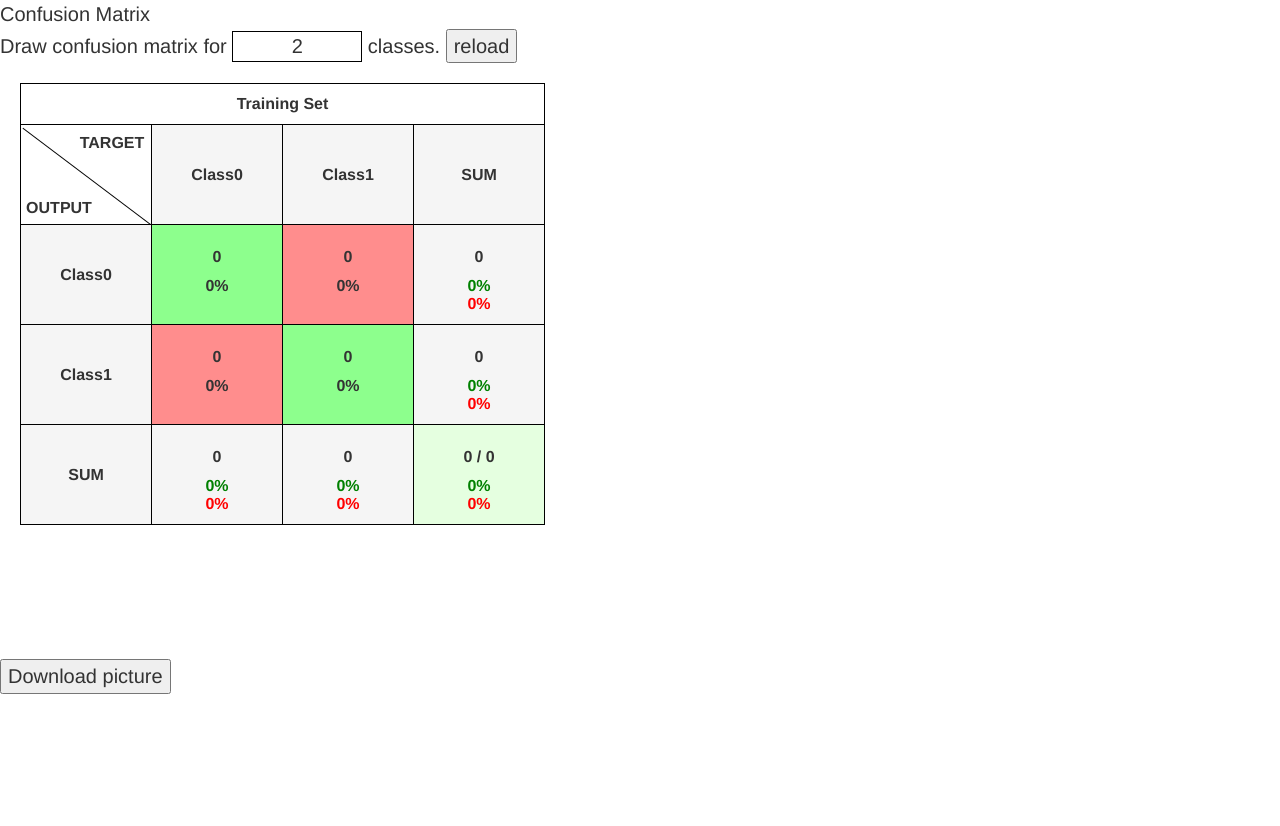
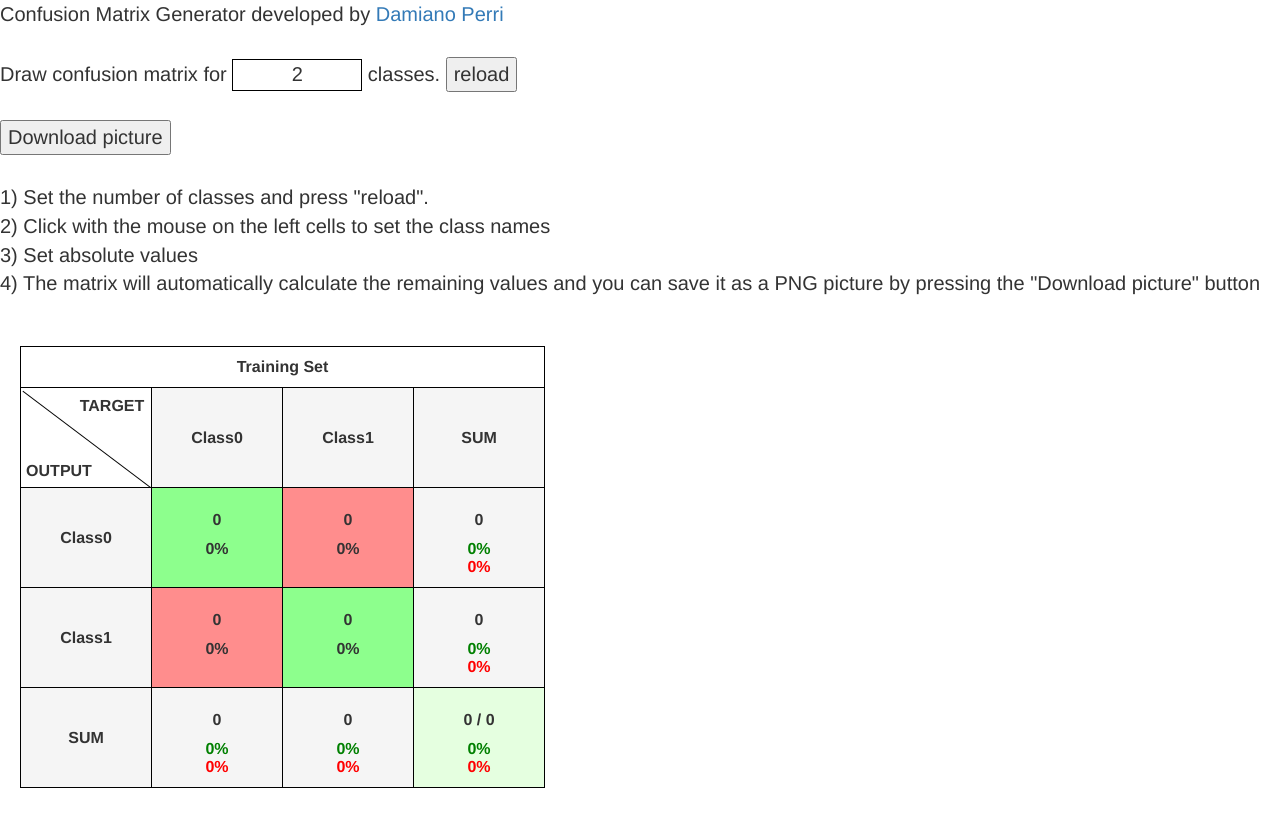
Before and after one commit to DamianoP/confusionMatrixGenerator, a plain HTML site: page index.html in a window 1280 px wide. Before the commit the page ends 800 px from the top, so only its background shows below. Drawn offline with Linux system fonts and the light colour scheme.

Commit message:
Update index.html

```diff
--- a/index.html
+++ b/index.html
@@ -8,13 +8,21 @@
 </head>
 <body>
 <div class="main">
-    Confusion Matrix
-    <br>
+    Confusion Matrix Generator developed by <a href="https://www.damianoperri.it/">Damiano Perri</a>
+    <br><br>
     Draw confusion matrix for
     <input type="text" id="numberOfColumn" size="2" value="2"> classes.
     <button onclick="reload_cm()">reload</button>
+    <br><br>
+    <button onclick="downloadImage()">Download picture</button>
+    <br><br>
+    <div>
+    1) Set the number of classes and press "reload".<br>
+    2) Click with the mouse on the left cells to set the class names<br>
+    3) Set absolute values<br>
+    4) The matrix will automatically calculate the remaining values and you can save it as a PNG picture by pressing the "Download picture" button<br>
+    </div>
     <br>
-
     <script>
 
         function reload_cm() {
@@ -93,8 +101,6 @@
     </div>
 </div>
 <br><br><br><br>
-<button onclick="downloadImage()">Download picture</button>
-<br><br><br>
 <script>
 
 
```
